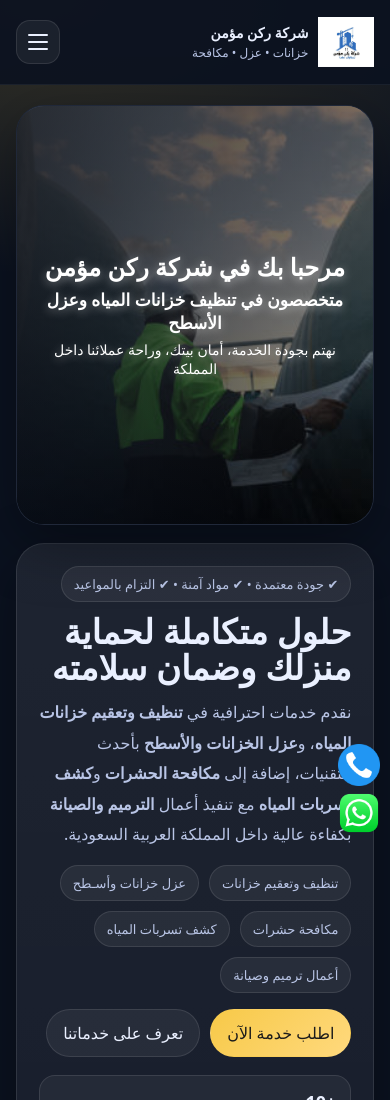
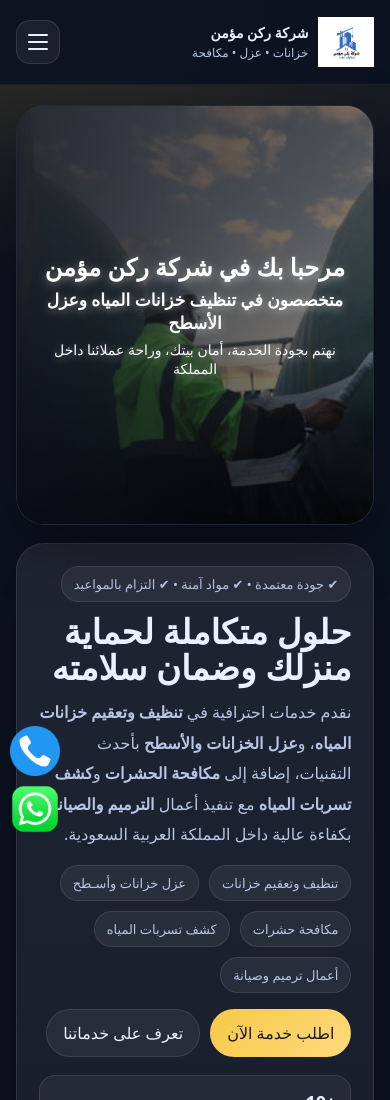
Before and after one commit to AhmedArafat20/rokn-momen, a plain HTML site: page index.html in a window 390 px wide. Shown: the top 1100 px of the page. Drawn offline with Linux system fonts and the light colour scheme.

Commit message:
Update style.css

```diff
--- a/css/style.css
+++ b/css/style.css
@@ -752,11 +752,11 @@ a{color:inherit; text-decoration:none}
 
 .floating-actions{
   position: fixed;
-  right: 14px;          /* مكانها أسفل اليمين */
+  left: 14px;          /* بقت على الشمال */
   bottom: 14px;
   display: flex;
   flex-direction: column;
-  gap: 8px;             /* مسافة صغيرة بين الأيقونات */
+  gap: 10px;           /* مسافة صغيرة ومريحة */
   z-index: 9999;
 }
 
@@ -787,15 +787,16 @@ a{color:inherit; text-decoration:none}
 }
 
 /* للموبايل */
+/* موبايل */
 @media (max-width: 768px){
   .floating-actions{
-    right: 10px;
+    left: 10px;
     bottom: 10px;
-    gap: 6px;
+    gap: 8px;
   }
 
   .float-btn img{
-    width: 42px;
-    height: 42px;
+    width: 50px;
+    height: 50px;
   }
 }
```
